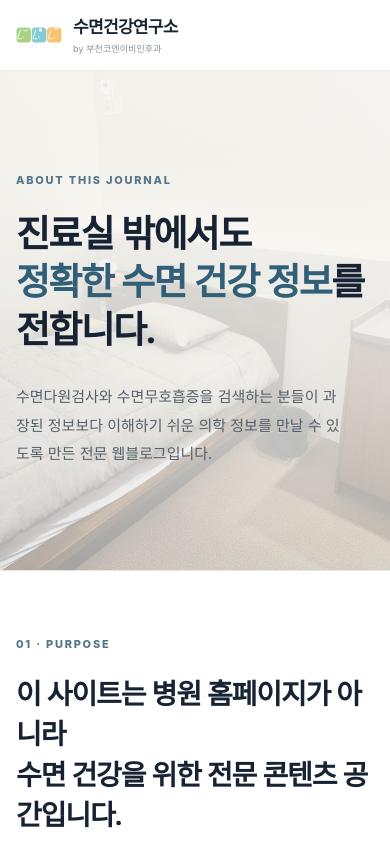
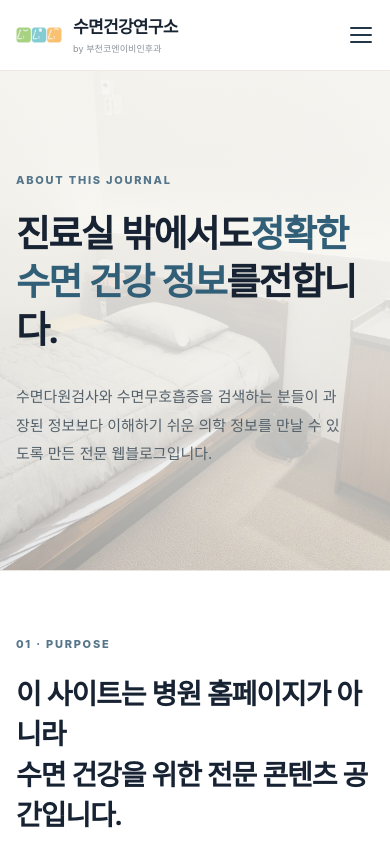
Before and after one commit to cnpbiz2021-afk/blog, a website: page about.html in a window 390 px wide. Shown: the top 844 px of the page. Drawn offline with Linux system fonts and the light colour scheme; a web font is replaced by a local one.

Commit message:
Add files via upload

```diff
--- a/about.html
+++ b/about.html
@@ -15,9 +15,11 @@
 </style>
 </head>
 <body class="blog-home">
-<header class="blog-header"><div class="blog-header-inner"><a href="/" class="blog-brand"><img src="assets/logo.png" alt="부천코엔이비인후과 로고" width="40" height="40"><span><strong>수면건강연구소</strong><small>by 부천코엔이비인후과</small></span></a><nav class="blog-nav"><a href="/">홈</a><a href="/#latest">최신 글</a><a href="/#test-info">검사정보</a></nav></div></header>
+<header class="blog-header"><div class="blog-header-inner"><a href="/" class="blog-brand"><img src="assets/logo.png" alt="부천코엔이비인후과 로고" width="40" height="40"><span><strong>수면건강연구소</strong><small>by 부천코엔이비인후과</small></span></a><nav class="blog-nav"><a href="/">홈</a><a href="/#latest">최신 글</a><a href="/#test-info">검사정보</a></nav><button type="button" class="mobile-menu-btn" id="mobile-menu-open" aria-label="메뉴 열기" aria-controls="mobile-menu" aria-expanded="false"><span></span><span></span><span></span></button></div></header>
+<div class="mobile-menu" id="mobile-menu" aria-hidden="true"><div class="mobile-menu-panel" role="dialog" aria-modal="true" aria-label="메뉴"><button type="button" class="mobile-menu-close" id="mobile-menu-close" aria-label="메뉴 닫기">&times;</button><nav class="mobile-menu-nav" aria-label="모바일 메뉴"><a href="/#guides">핵심 가이드</a><a href="/#latest">최신 글</a><a href="/#test-info">검사정보</a><a href="about.html">의료진·병원소개</a></nav></div></div>
+<script>(function(){var m=document.getElementById('mobile-menu'),o=document.getElementById('mobile-menu-open'),c=document.getElementById('mobile-menu-close');function set(v){m.classList.toggle('is-open',v);m.setAttribute('aria-hidden',!v);o.setAttribute('aria-expanded',v);document.body.style.overflow=v?'hidden':'';}o.addEventListener('click',function(){set(true)});c.addEventListener('click',function(){set(false)});m.addEventListener('click',function(e){if(e.target===m||e.target.tagName==='A')set(false)});document.addEventListener('keydown',function(e){if(e.key==='Escape')set(false)});})();</script>
 <main>
-<section class="about-hero"><div class="editorial-shell"><span class="editorial-eyebrow">ABOUT THIS JOURNAL</span><h1>진료실 밖에서도<br><em>정확한 수면 건강 정보</em>를 전합니다.</h1><p>수면다원검사와 수면무호흡증을 검색하는 분들이 과장된 정보보다 이해하기 쉬운 의학 정보를 만날 수 있도록 만든 전문 웹블로그입니다.</p></div></section>
+<section class="about-hero"><div class="editorial-shell"><span class="editorial-eyebrow">ABOUT THIS JOURNAL</span><h1><span class="hero-line">진료실 밖에서도</span><span class="hero-line"><em>정확한 수면 건강 정보</em>를</span><span class="hero-line">전합니다.</span></h1><p>수면다원검사와 수면무호흡증을 검색하는 분들이 과장된 정보보다 이해하기 쉬운 의학 정보를 만날 수 있도록 만든 전문 웹블로그입니다.</p></div></section>
 <section class="editorial-section"><div class="editorial-shell about-layout"><div class="about-nav"><span>ABOUT</span><a href="#purpose">사이트 소개</a><a href="#editor">의료진</a><a href="#test">검사정보</a><a href="#clinic">병원 안내</a></div><div class="about-content">
 <section id="purpose"><span class="editorial-eyebrow">01 · PURPOSE</span><h2>이 사이트는 병원 홈페이지가 아니라<br>수면 건강을 위한 전문 콘텐츠 공간입니다.</h2><p>코골이, 수면무호흡증, 수면다원검사와 양압기 치료는 검색 과정에서 정보의 양은 많지만 자신의 상황에 맞게 이해하기는 쉽지 않습니다. 이곳에서는 진료 현장에서 자주 받는 질문과 검사·치료 과정에서 실제로 필요한 내용을 중심으로 설명해드립니다.</p><div class="principle-grid"><div><b>정확하게</b><p>의학적 근거와 실제 진료 기준을 바탕으로 작성합니다.</p></div><div><b>이해하기 쉽게</b><p>전문용어를 그대로 나열하기보다 환자의 질문에서 출발합니다.</p></div><div><b>과장되지 않게</b><p>검사와 치료의 장점뿐 아니라 한계와 개인차도 함께 설명해드립니다.</p></div></div></section>
 <section id="editor" class="about-block"><span class="editorial-eyebrow">02 · MEDICAL EDITOR</span><div class="doctor-profile"><div class="doctor-profile-photo"><img src="assets/doctor-choi.png" alt="이비인후과 전문의 최성웅 원장" loading="lazy"></div><div><h2>최성웅 원장</h2><strong>이비인후과 전문의 · 부천코엔이비인후과</strong><p>코골이·수면무호흡증 환자의 기도 평가와 수면다원검사, 양압기 치료에 관한 의료정보를 직접 작성하고 검토합니다.</p></div></div></section>
```
